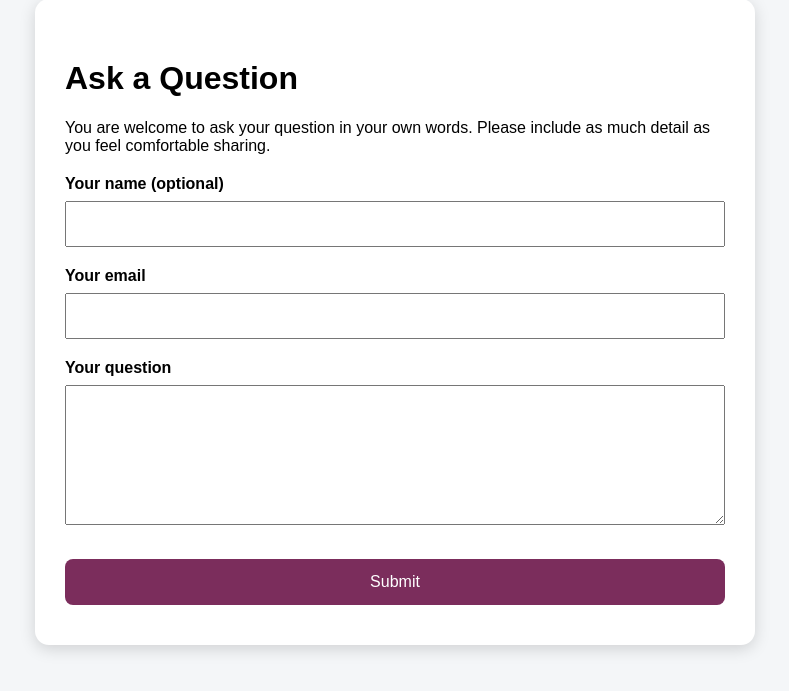
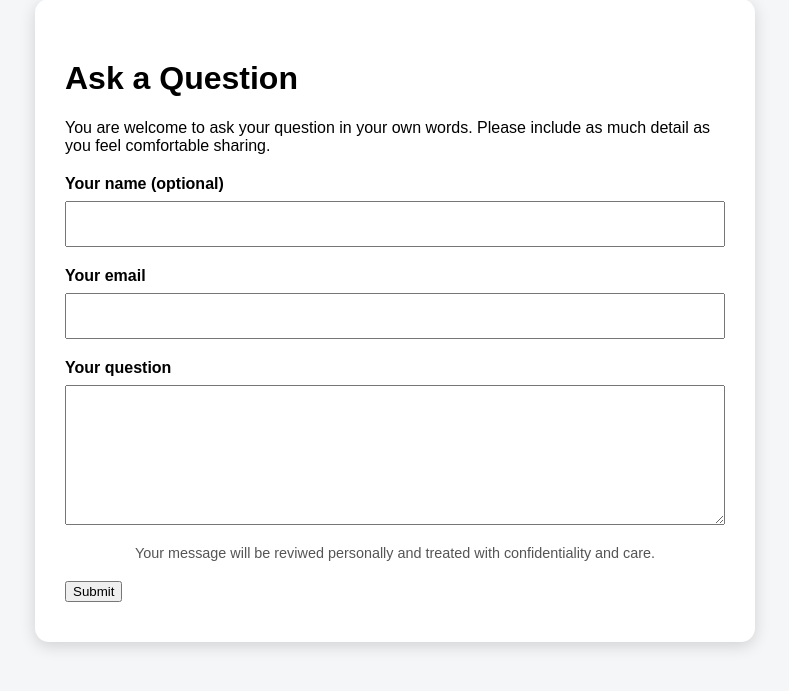
Before and after one commit to darledzinski-create/gyne-consulting--platform, a Flask app: page /ask in a window 1280 px wide. Shown: the part 61-752 px from the top of the page, without its empty margins (245-1034 px from the left). Run offline with Flask 3, Linux system fonts and the light colour scheme.

Commit message:
Update ask.html

```diff
--- a/templates/ask.html
+++ b/templates/ask.html
@@ -37,6 +37,12 @@
             box-sizing: border-box;
         }
 
+        .form-note {
+            font-size: 0.9rem;
+            color: #555;
+            margin: 16px 0 20px 0;
+            text-align: center;
+
         button {
             margin-top: 30px;
             padding: 14px;
@@ -75,6 +81,10 @@
             <label>Your question</label>
             <textarea name="question" rows="6" required></textarea>
 
+            <p class="form-note">
+                Your message will be reviwed personally and treated with confidentiality and care.
+            </p>
+
             <button type="submit">Submit</button>
         </form>
     </div>
```
